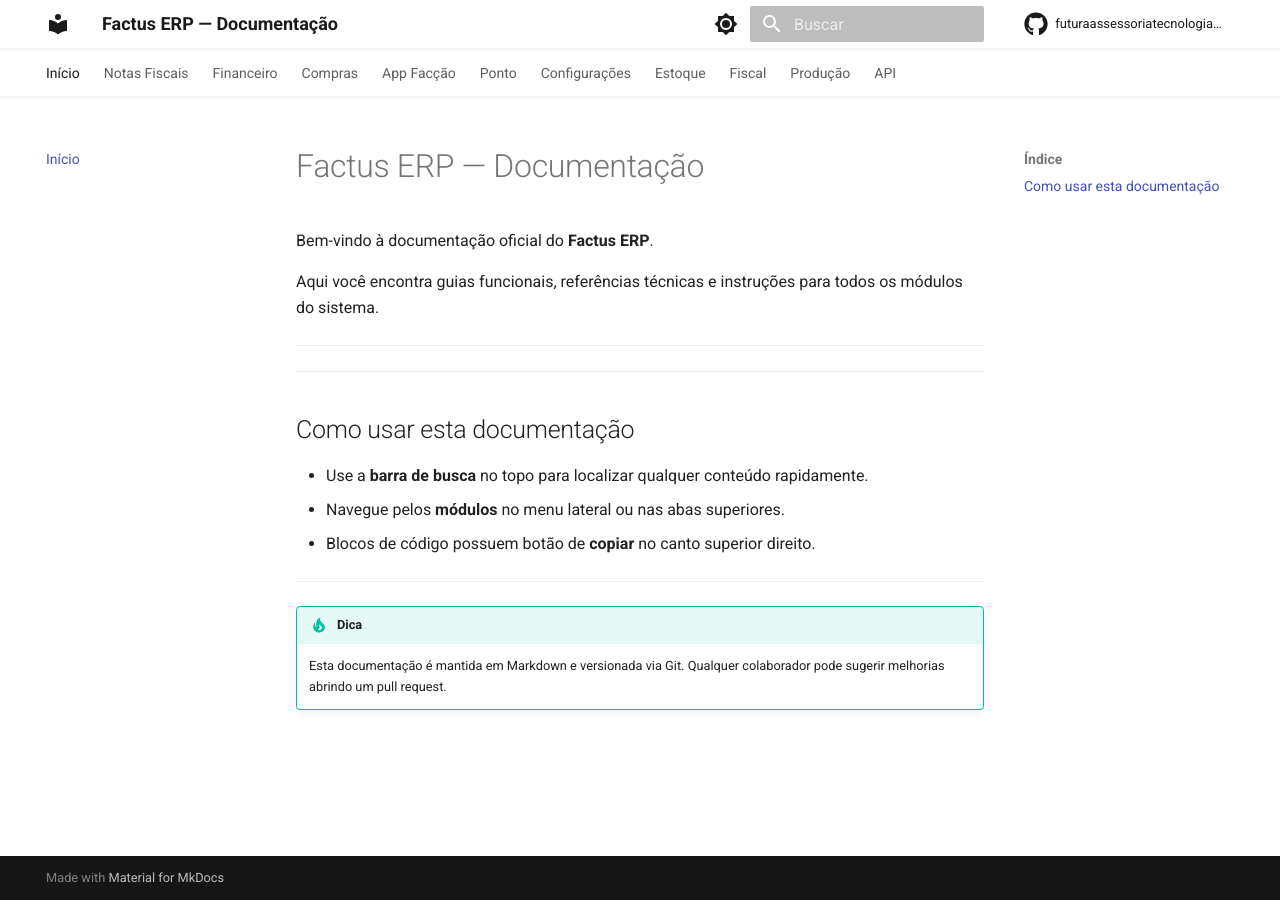
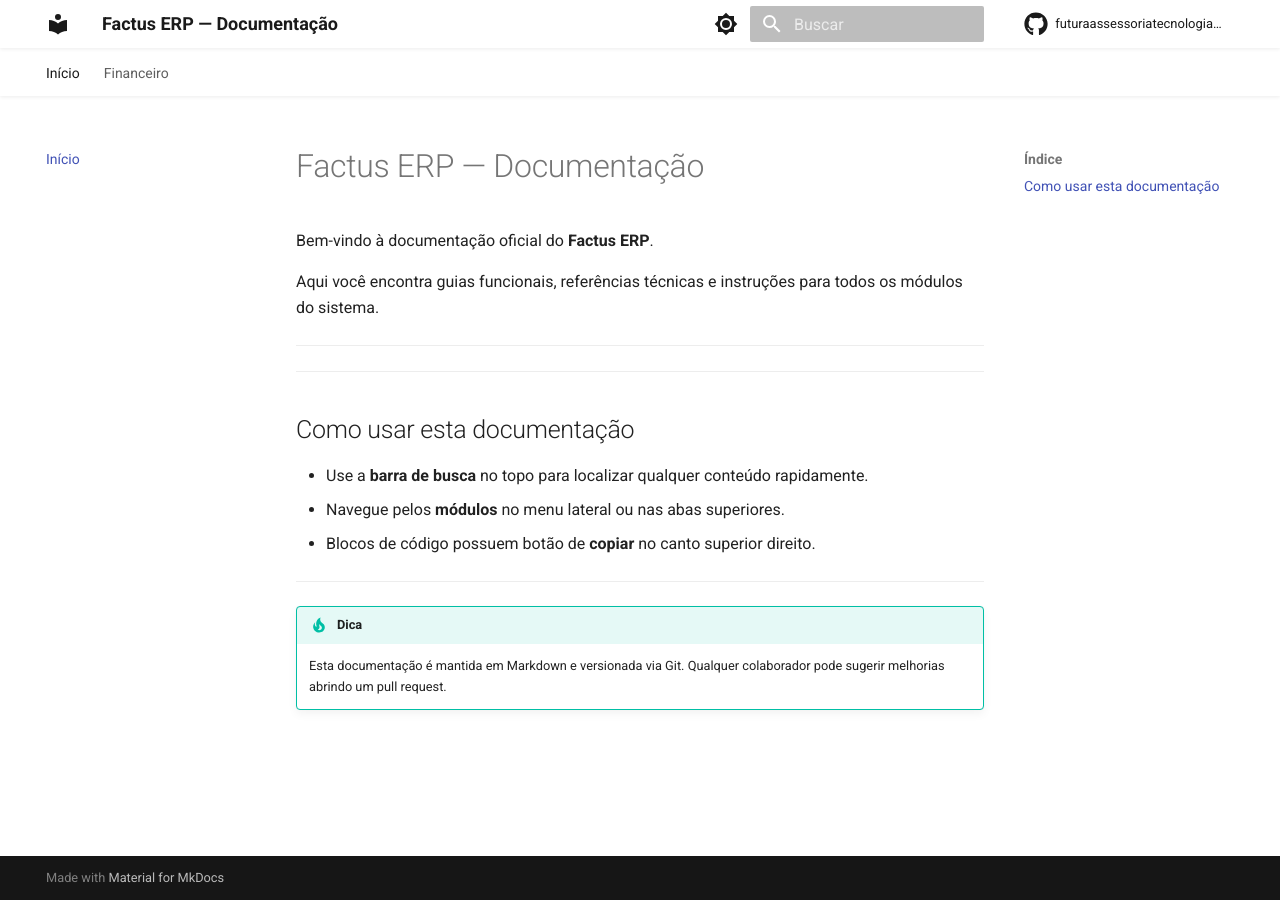
Before and after one commit to futuraassessoriatecnologia-byte/docs-factus, an MkDocs documentation site: the page built from docs/index.md, in a window 1280 px wide. Built offline with MkDocs 1.6.1 and Material for MkDocs 9.7.7, drawn with Linux system fonts in a browser that asks for light colours; comment, search, counter and statistics services are not loaded; part of the change alters nothing that is shown.

Commit message:
docs: remove todos os manuais do nav exceto início e conciliação bancária
Co-Authored-By: Claude Sonnet 4.6 <noreply@anthropic.com>

```diff
--- a/mkdocs.yml
+++ b/mkdocs.yml
@@ -63,40 +63,6 @@ markdown_extensions:
 
 nav:
   - Início: index.md
-  - Notas Fiscais:
-      - nota-fiscal/index.md
-      - Nota Fiscal (NF-e):
-          - Visão Geral: nota-fiscal/nfe/index.md
-          - Nota Fiscal de Estorno: nota-fiscal/nfe/nota-fiscal-estorno.md
-          - Nota Fiscal de Complemento ou Ajuste: nota-fiscal/nfe/nota-fiscal-complemento-ajuste.md
-          - Nota Fiscal de Exportação: nota-fiscal/nfe/nota-fiscal-exportacao.md
-          - Nota Fiscal de Devolução: nota-fiscal/nfe/nota-fiscal-devolucao.md
-          - Nota Fiscal de Devolução (Fornecedor): nota-fiscal/nfe/nota-fiscal-devolucao-fornecedor.md
-      - Nota Fiscal de Serviço (NFS-e):
-          - Visão Geral: nota-fiscal/nfse/index.md
-          - Ajustes NFS-e: nota-fiscal/nfse/ajustes-nfse.md
   - Financeiro:
-      - Visão Geral: financeiro/index.md
       - Conciliação Bancária:
           - Regras de Conciliação: financeiro/conciliacao-bancaria/regras-conciliacao.md
-      - Agrupamento de Duplicatas: financeiro/agrupamento-duplicatas.md
-  - Compras:
-      - Visão Geral: compras/index.md
-      - Ordem de Compra: compras/ordem-de-compra.md
-  - App Facção:
-      - Emissão de Notas de Cobrança: app-faccao/emissao-notas-cobranca-industrializacao.md
-      - Emissão de Notas de Retorno: app-faccao/emissao-notas-retorno-industrializacao.md
-      - Mesclar Notas Fiscais: app-faccao/mesclar-notas-fiscais.md
-      - Produtividade por Quantidade: app-faccao/produtividade-por-quantidade.md
-  - Ponto:
-      - Funcionamento do Ponto: ponto/funcionamento-ponto.md
-  - Configurações:
-      - Configurar Aplicativo no Celular: configuracoes/configurar-aplicativo-celular.md
-      - Envio de E-mail NF-e: configuracoes/envio-email-nfe.md
-      - Certificado Digital: configuracoes/certificado-digital.md
-      - Parâmetro Pedidos de Saída: configuracoes/parametro-pedidos-saida.md
-  - Estoque: estoque/index.md
-  - Fiscal: fiscal/index.md
-  - Produção: producao/index.md
-  - API: api/index.md
-#   - Suporte: suporte/index.md
```
